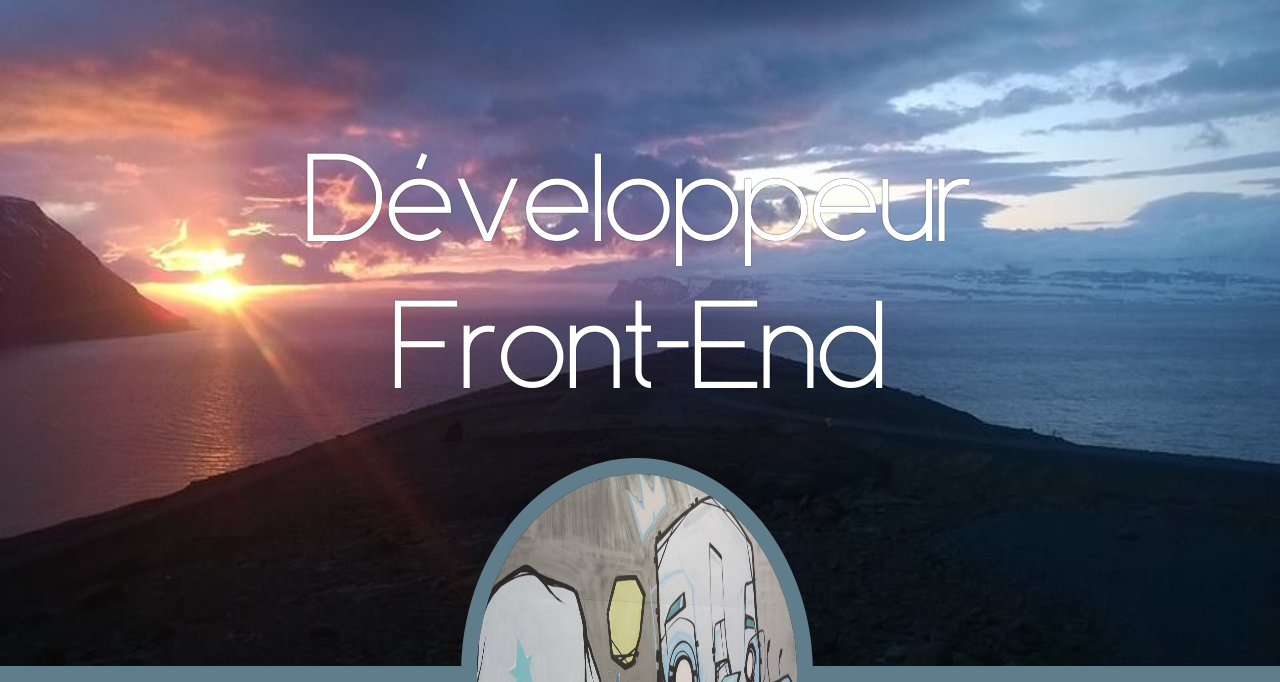
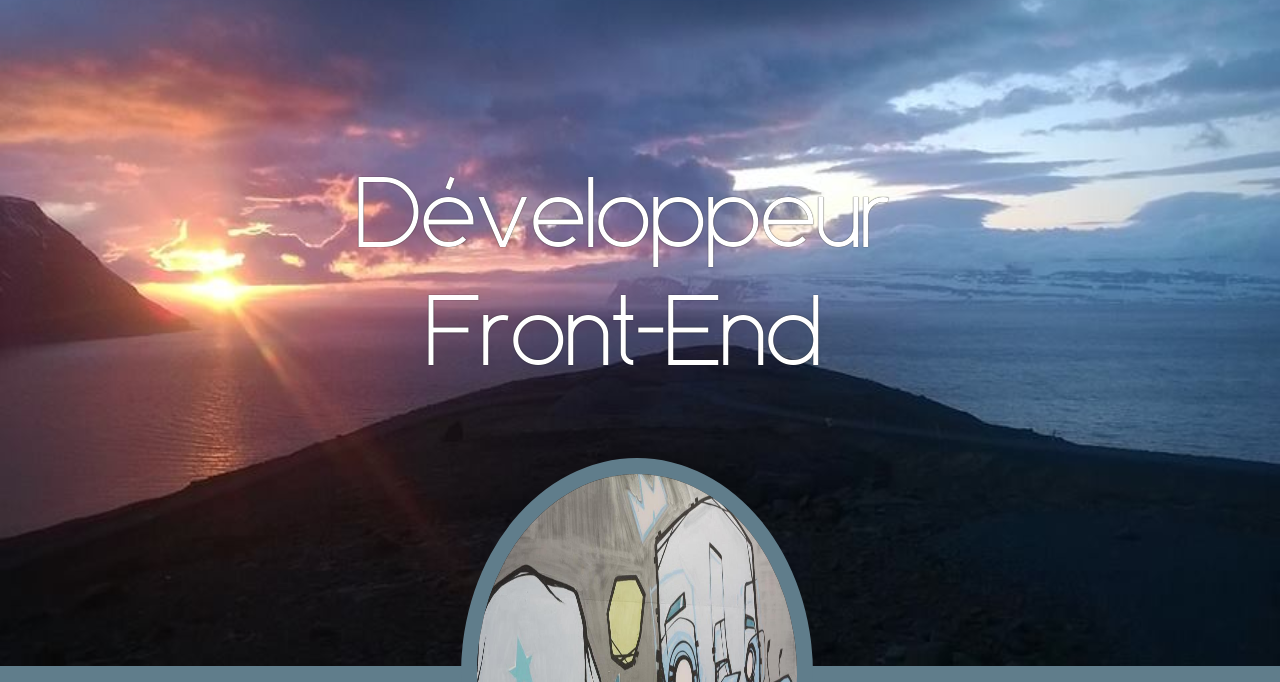
Before and after one commit to OlivierCadoz/Portfolio-Olivier, a plain HTML site: page index.html in a window 1280 px wide. Shown: the part 118-800 px from the top of the page. Drawn offline with Linux system fonts and the light colour scheme.

Commit message:
thirtieth commit

```diff
--- a/js/script.js
+++ b/js/script.js
@@ -42,7 +42,7 @@ $(window).scroll(function(){
 
 // Title slide:
 if ($("html").width() >= 981) {
-	$(".title").animate({marginLeft: "+=124vw"}, 900);
+	$(".title").animate({marginLeft: "+=128vw"}, 900);
 }
 else if (361 <= $("html").width() <= 980) {
 	$(".title").animate({marginLeft: "+=108.5vw"}, 900);
--- a/style/sass/style.scss
+++ b/style/sass/style.scss
@@ -152,7 +152,7 @@ header{
 
 @media screen and (min-width: 981px) {
   .title{
-    font-size: 10vw;
+    font-size: 8vw;
   }
 }
 
```
Also changed, not shown: style/css/style.css, 1 other file.
